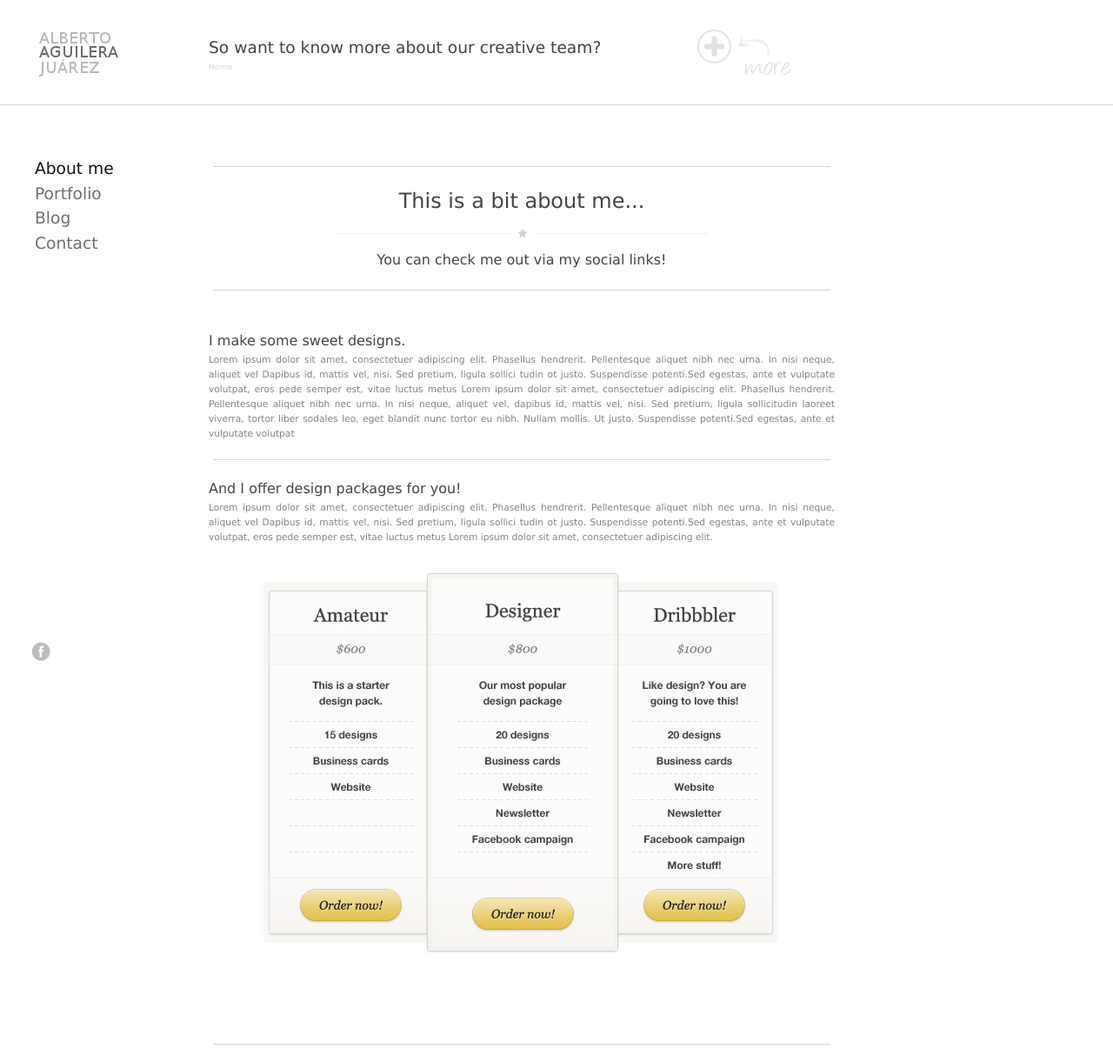
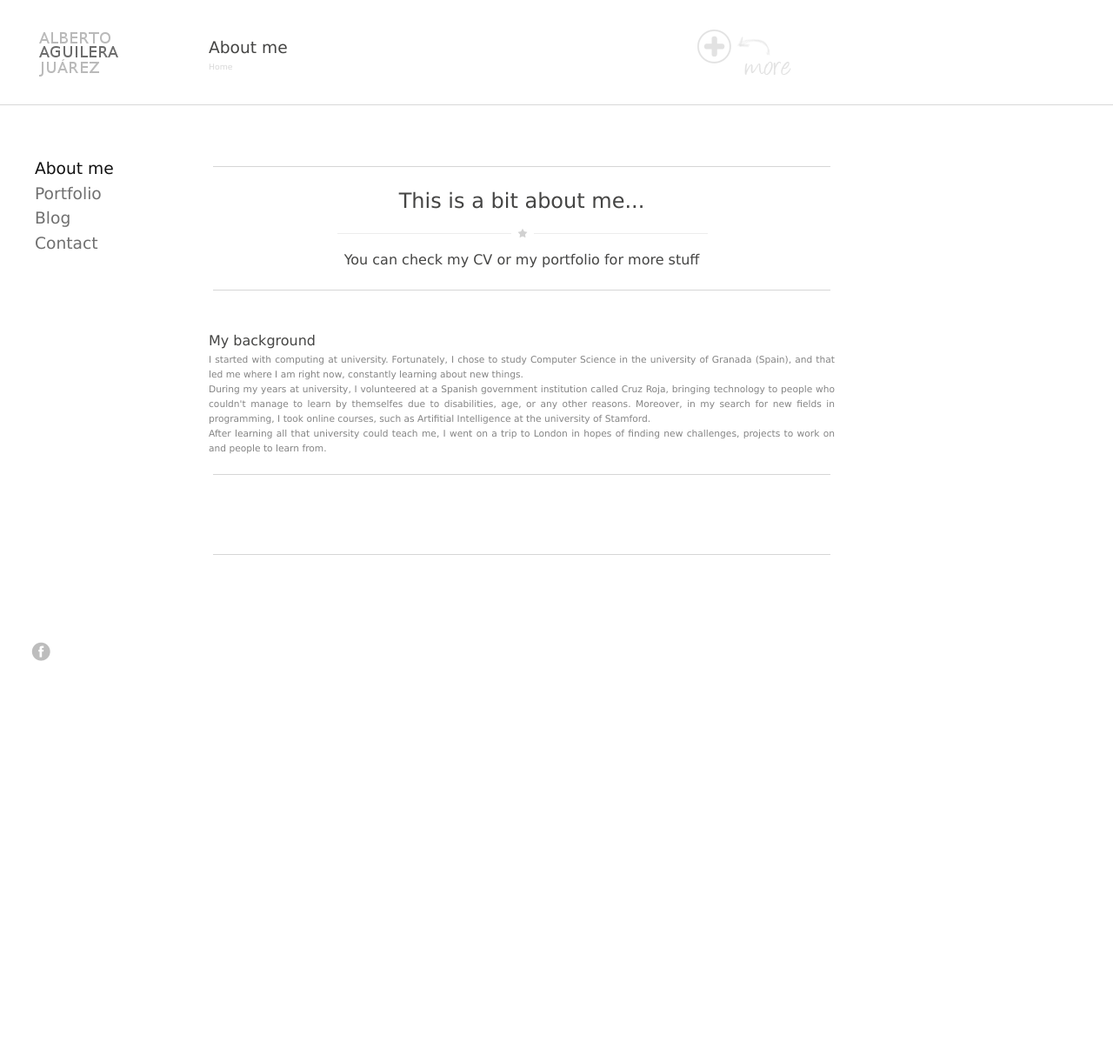
Before and after one commit to drimer/albertoaj_com, a Python web app: template templates/about.html in a window 1280 px wide. Shown: the whole page at 87% size. After the commit the page ends 760 px from the top, so only its background shows below. Run offline with Jinja, Linux system fonts and the light colour scheme; the template is opened without the code that fills it, so the values that code supplies are empty; some web fonts are replaced.

Commit message:
templates/about.html: Add my personal info

```diff
--- a/templates/about.html
+++ b/templates/about.html
@@ -4,28 +4,22 @@
 
 {% block title %}Effe - About{% endblock %}
 
-{% block section_header_text %}So want to know more about our creative team?{% endblock %}
+{% block section_header_text %}About me{% endblock %}
 
 {% block content %}
   <div class="spacer"></div>
   <div class="team-text">
     <h2>This is a bit about me...</h2>
 	<div class="star-divider"></div>
-    <h5>You can check me out via my social links!</h5>
+    <h5>You can check my CV or my portfolio for more stuff</h5>
   </div>
   <div class="spacer"></div>
   <div class="about">
-    <h5>I make some sweet designs.</h5>
-    <p>Lorem ipsum dolor sit amet, consectetuer adipiscing elit. Phasellus hendrerit. Pellentesque aliquet nibh nec urna. In nisi neque, aliquet vel
-      Dapibus id, mattis vel, nisi. Sed pretium, ligula sollici tudin ot justo. Suspendisse potenti.Sed egestas, ante et vulputate volutpat, eros pede semper est, vitae luctus metus
-      Lorem ipsum dolor sit amet, consectetuer adipiscing elit. Phasellus hendrerit. Pellentesque aliquet nibh nec urna. In nisi neque, aliquet vel, dapibus id, mattis vel, nisi. Sed pretium, ligula sollicitudin laoreet viverra, tortor liber
-      sodales leo, eget blandit nunc tortor eu nibh. Nullam mollis. Ut justo. Suspendisse potenti.Sed egestas, ante et vulputate volutpat</p>
+    <h5>My background</h5>
+    <p>I started with computing at university. Fortunately, I chose to study Computer Science in the university of Granada (Spain), and that led me where I am right now, constantly learning about new things.</p>
+    <p>During my years at university, I volunteered at a Spanish government institution called Cruz Roja, bringing technology to people who couldn't manage to learn by themselfes due to disabilities, age, or any other reasons. Moreover, in my search for new fields in programming, I took online courses, such as Artifitial Intelligence at the university of Stamford.</p>
+    <p>After learning all that university could teach me, I went on a trip to London in hopes of finding new challenges, projects to work on and people to learn from.</p>
 	  <div class="spacer"></div>
-    <h5>And I offer design packages for you!</h5>
-    <p>Lorem ipsum dolor sit amet, consectetuer adipiscing elit. Phasellus hendrerit. Pellentesque aliquet nibh nec urna. In nisi neque, aliquet vel
-      Dapibus id, mattis vel, nisi. Sed pretium, ligula sollici tudin ot justo. Suspendisse potenti.Sed egestas, ante et vulputate volutpat, eros pede semper est, vitae luctus metus
-      Lorem ipsum dolor sit amet, consectetuer adipiscing elit.</p>
-	  <a class="single_image" href="static/images/about/large/pricing-table.jpg"><img src="static/images/about/large/pricing-table.jpg" width="720" height="500" alt="pricing" /></a>
   </div>
   <div class="spacer"></div>
 {% endblock content %}
```
